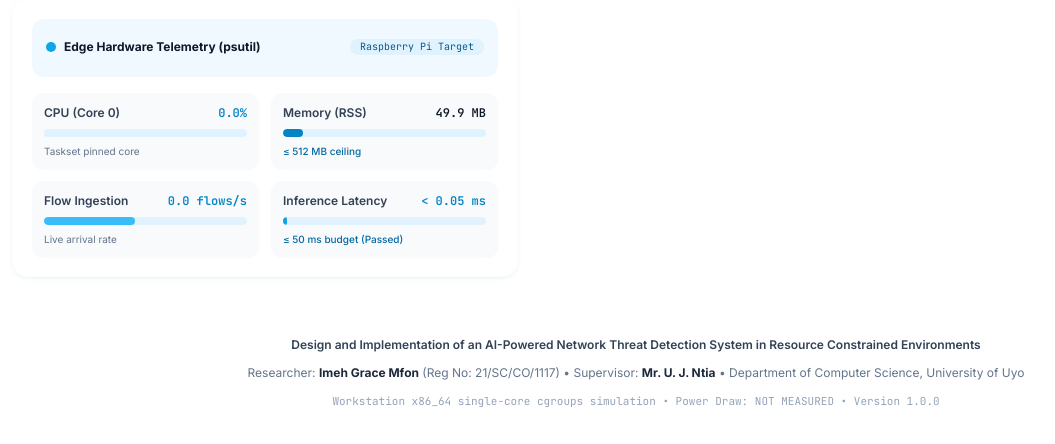
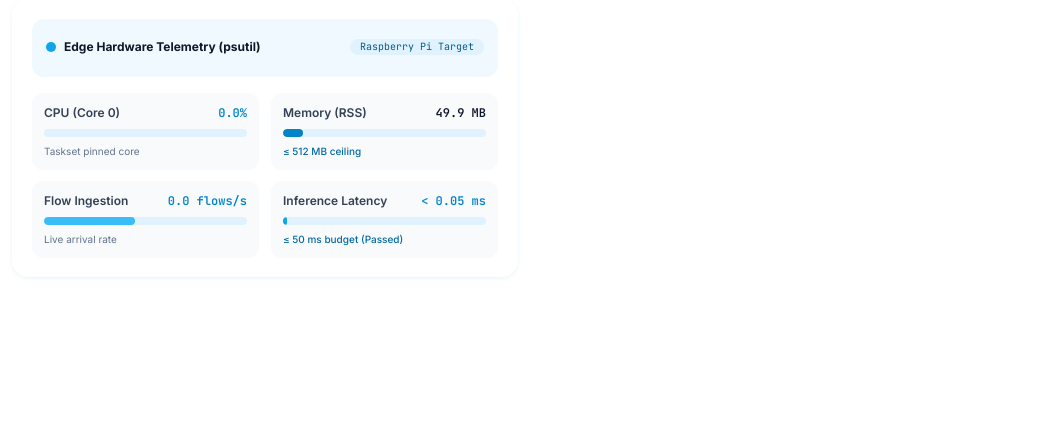
Before and after one commit to VickkiMars/threat-detect, a Flask app: page / in a window 1280 px wide. Shown: the part 536-980 px from the top of the page, without its empty margins (4-1059 px from the left). After the commit the page ends 814 px from the top, so only its background shows below. Run offline with Flask 3, Linux system fonts and the light colour scheme; data that the repository does not hold is empty.

Commit message:
fix(ui): remove academic attribution footer from dashboard template

```diff
--- a/src/dashboard/templates/index.html
+++ b/src/dashboard/templates/index.html
@@ -293,20 +293,7 @@
 
   </main>
 
-  <!-- Academic Attribution Footer -->
-  <footer class="py-6 px-4 text-center text-xs text-slate-500 bg-white/80 mt-auto">
-    <div class="max-w-7xl mx-auto space-y-1.5">
-      <p class="font-semibold text-slate-700">
-        Design and Implementation of an AI-Powered Network Threat Detection System in Resource Constrained Environments
-      </p>
-      <p>
-        Researcher: <strong class="text-slate-800">Imeh Grace Mfon</strong> (Reg No: 21/SC/CO/1117) &bull; Supervisor: <strong class="text-slate-800">Mr. U. J. Ntia</strong> &bull; Department of Computer Science, University of Uyo
-      </p>
-      <p class="text-[11px] text-slate-400 font-mono">
-        Workstation x86_64 single-core cgroups simulation &bull; Power Draw: NOT MEASURED &bull; Version 1.0.0
-      </p>
-    </div>
-  </footer>
+
 
   <!-- Academic Evaluation & Benchmarks Modal -->
   <div id="benchmarks-modal" class="fixed inset-0 z-[100] bg-slate-900/40 backdrop-blur-sm flex items-center justify-center p-4 sm:p-6 hidden">
```
